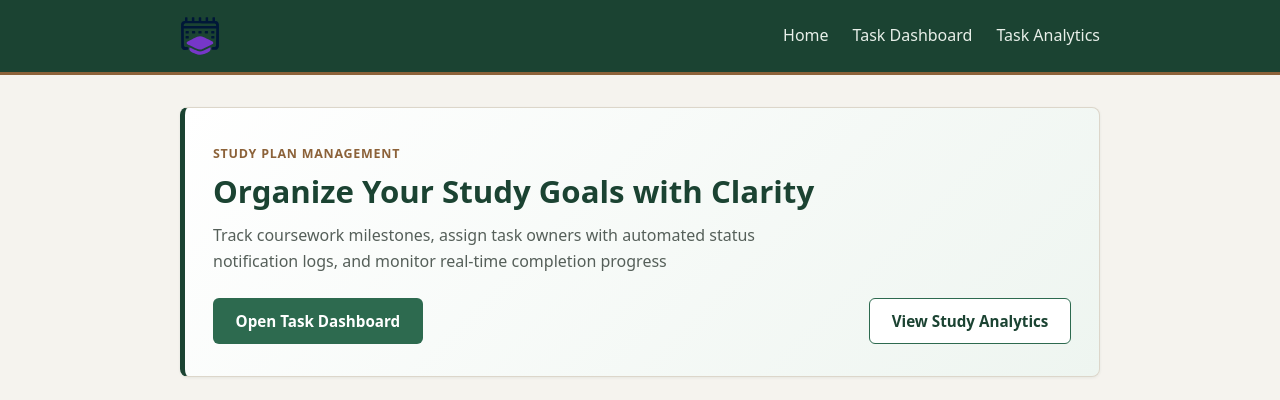
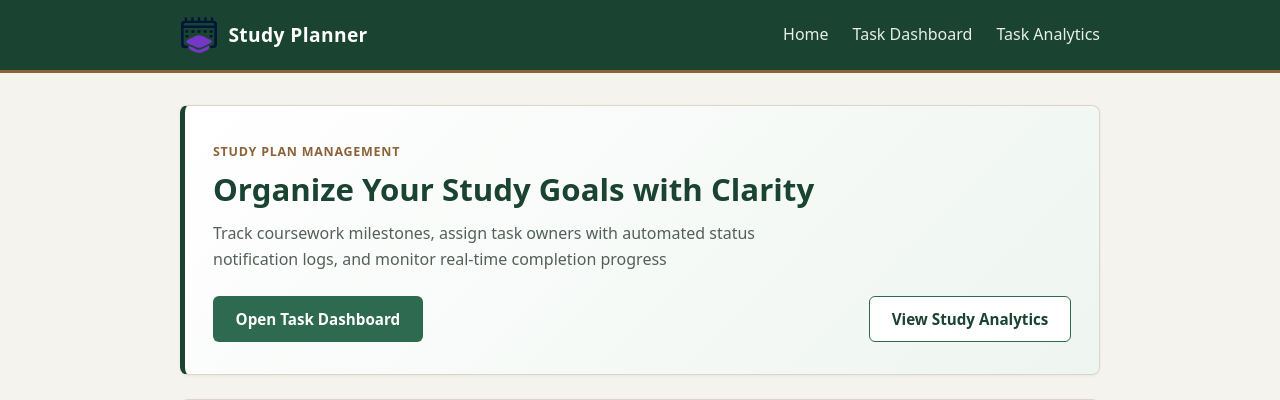
Before and after one commit to simeon-obianwa/study-planner, a Node server app: page / in a window 1280 px wide. Shown: the top 400 px of the page. Run offline with Node 20, Linux system fonts and the light colour scheme.

Commit message:
sprint2 update header with brand-matched study-icon SVG logo and contrast styling

```diff
--- a/public/css/styles.css
+++ b/public/css/styles.css
@@ -151,6 +151,7 @@ code {
 .brand {
     display: inline-flex;
     align-items: center;
+    gap: 0.65rem;
     flex-shrink: 0;
     text-decoration: none;
     border-radius: var(--radius-md);
@@ -158,14 +159,16 @@ code {
 
 .brand-icon {
     display: block;
-    width: 40px;
-    height: 40px;
+    width: 38px;
+    height: 38px;
     transition: transform var(--transition-fast), opacity var(--transition-fast);
 }
 
-.brand:hover .brand-icon {
-    transform: scale(1.05);
-    opacity: 0.92;
+.brand-text {
+    color: var(--text-inverse);
+    font-size: 1.2rem;
+    font-weight: 700;
+    letter-spacing: 0.02em;
 }
 
 .nav-list {
--- a/views/partials/header.ejs
+++ b/views/partials/header.ejs
@@ -15,7 +15,8 @@
     <header class="site-header">
         <div class="container header-inner">
             <a href="/" class="brand" aria-label="Study Planner Home">
-                <img src="/images/study-icon.svg" alt="Study Planner" class="brand-icon" width="40" height="40">
+                <img src="/images/study-icon.svg" alt="" class="brand-icon" width="38" height="38" aria-hidden="true">
+                <span class="brand-text">Study Planner</span>
             </a>
             <nav aria-label="Primary Navigation">
                 <ul class="nav-list">
```
